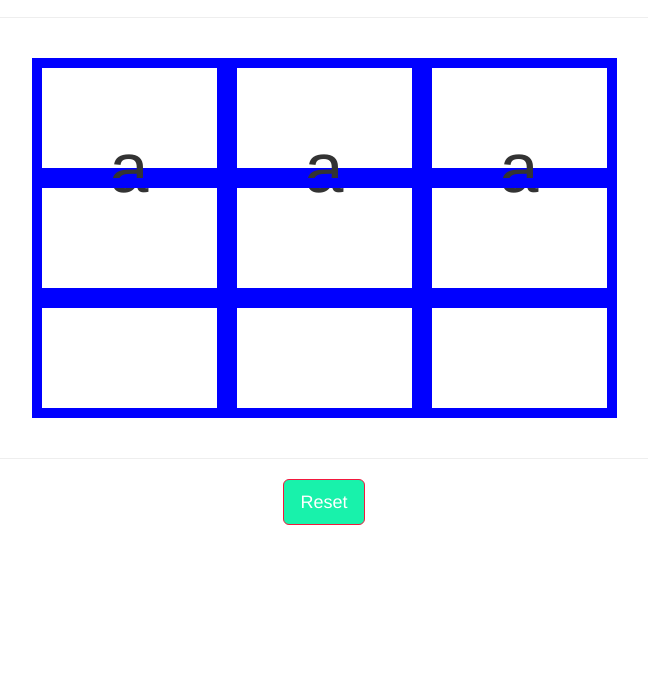
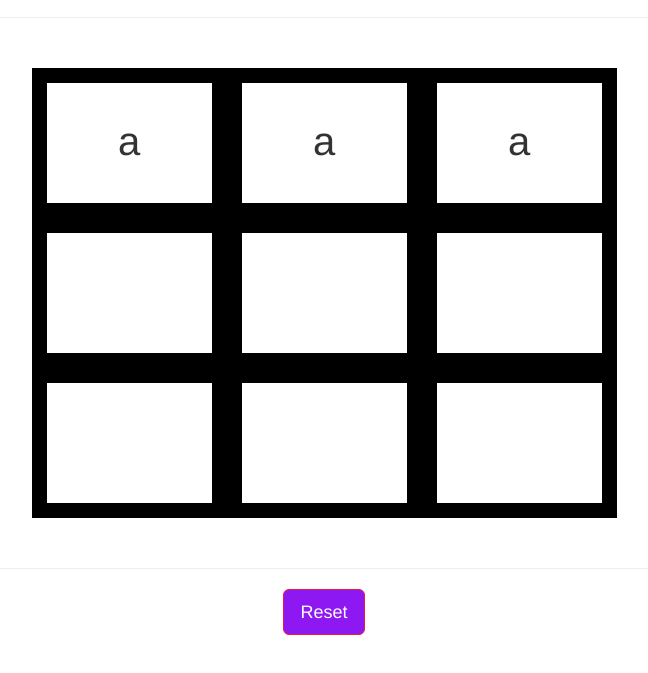
Before and after one commit to sf-wdi-22-23/tic-tac-toe, a plain HTML site: page index.html in a window 1280 px wide. Shown: the part 63-736 px from the top of the page, without its empty margins (316-964 px from the left). Drawn offline with nearby package versions, Linux system fonts and the light colour scheme.

Commit message:
More CSS

```diff
--- a/css/style.css
+++ b/css/style.css
@@ -1,14 +1,14 @@
 #board {
-  margin-top: 20px;
-  margin-bottom: 20px;
+  margin-top: 30px;
+  margin-bottom: 30px;
 }
 
 .box {
-  border: 10px solid blue;
+  border: 15px solid black;
   cursor: pointer;
-  font-size: 70px;
-  height: 100px;
-  padding: 50px 0;
+  font-size: 40px;
+  height: 150px;
+  padding: 30px 5px;
 }
 
 .X {
@@ -20,11 +20,11 @@
 }
 
 .btn-danger {
-  background-color: #18F2AB;
+  background-color: #8D18F2;
   border-color: #f2183d;
 }
 
 .btn-danger:hover {
-  background-color: #4ecdc4;
-  border-color: #4ecdc4;
+  background-color: #CD4E4E;
+  border-color: #040404;
 }
```
